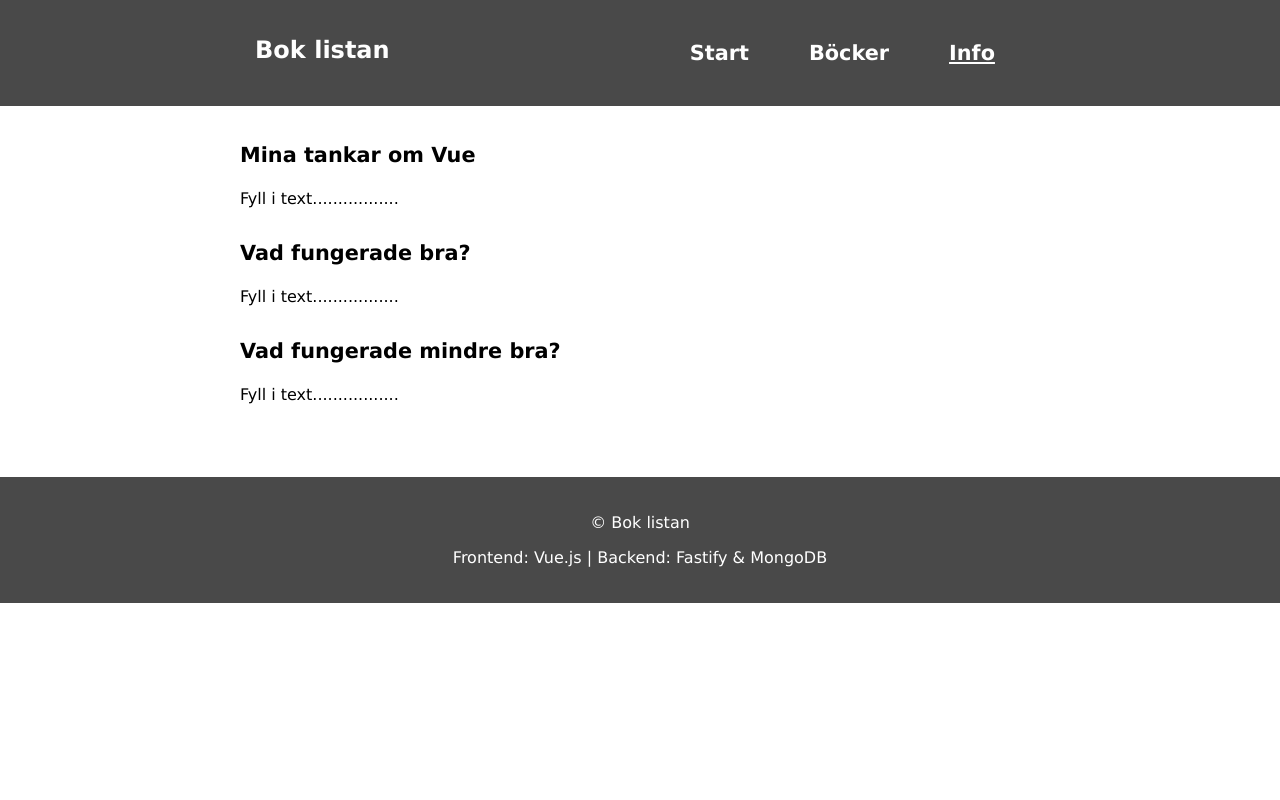
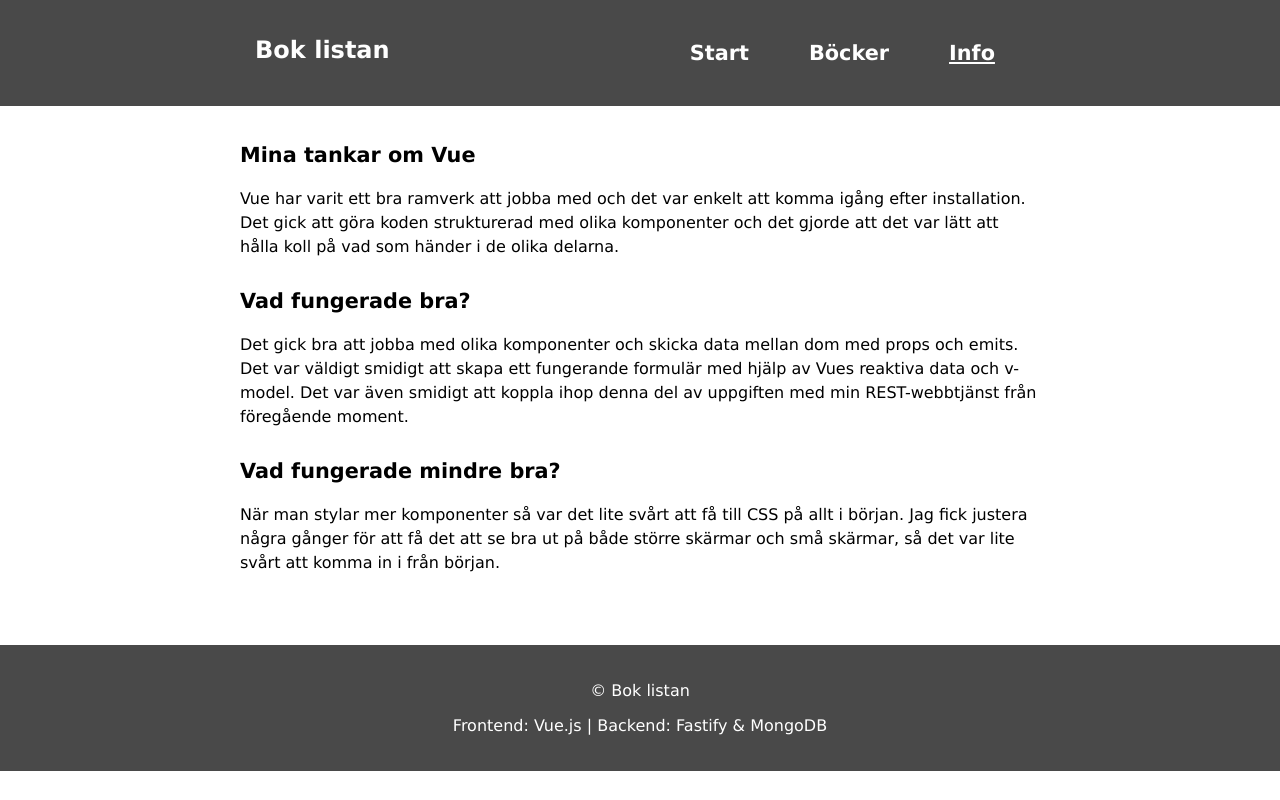
Before and after one commit to haan2402/vue-laboration3, a Vue app: page /info in a window 1280 px wide. Built offline with nearby package versions, Linux system fonts and the light colour scheme.

Commit message:
fyllt i text på info sidan

```diff
--- a/src/views/infoView.vue
+++ b/src/views/infoView.vue
@@ -4,21 +4,25 @@
         <article>
             <h2>Mina tankar om Vue</h2>
             <p>
-                Fyll i text.................
+                Vue har varit ett bra ramverk att jobba med och det var enkelt att komma igång efter installation. Det gick att göra koden
+                strukturerad med olika komponenter och det gjorde att det var lätt att hålla koll på vad som händer i de olika delarna.
             </p>
         </article>
 
         <article>
             <h2>Vad fungerade bra?</h2>
             <p>
-                Fyll i text.................
+                Det gick bra att jobba med olika komponenter och skicka data mellan dom med props och emits. Det var väldigt smidigt att skapa ett fungerande
+                formulär med hjälp av Vues reaktiva data och v-model. Det var även smidigt att koppla ihop denna del av uppgiften med min REST-webbtjänst
+                från föregående moment.
             </p>
         </article>
 
         <article>
             <h2>Vad fungerade mindre bra?</h2>
             <p>
-                Fyll i text.................
+                När man stylar mer komponenter så var det lite svårt att få till CSS på allt i början. Jag fick justera några gånger för att få det att se bra
+                ut på både större skärmar och små skärmar, så det var lite svårt att komma in i från början.
             </p>
         </article>
     </section>
@@ -43,7 +47,6 @@
         font-size: 1em;
         line-height: 1.5em;
         margin-bottom: 30px;
-        max-width: 40em;
     }
 
     @media (max-width: 600px) {
```
